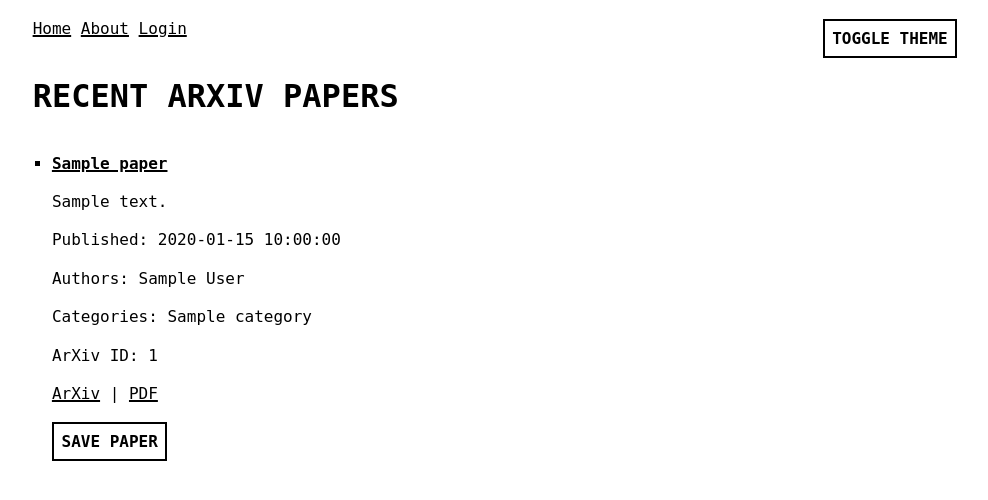
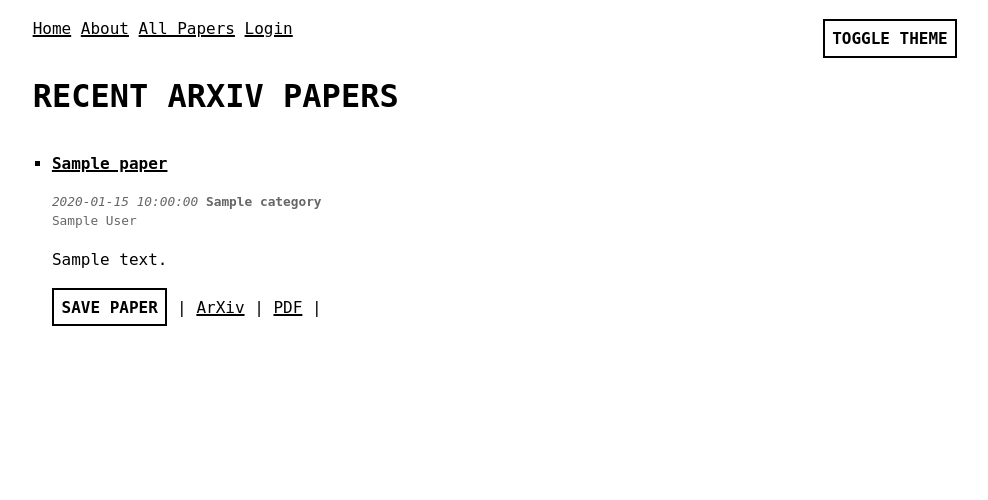
Before and after one commit to tnguyen21/arxivr, a Flask app: template templates/index.html in a window 1280 px wide. Shown: the top 500 px of the page, without its empty margins (145-1133 px from the left). Run offline with Flask 3, Linux system fonts and the light colour scheme; the template is opened without the code that fills it: most values are stand-ins (such as "Sample title", 1, 10 or a date in 2020); some web fonts are replaced.

Commit message:
add some more styles for viewing all papers

```diff
--- a/app.py
+++ b/app.py
@@ -1,5 +1,6 @@
 from flask import Flask, render_template, g, request, jsonify, redirect, url_for, make_response
 import sqlite3
+from datetime import datetime
 
 app = Flask(__name__)
 
@@ -17,6 +18,11 @@ def get_db():
 def index():
     db = get_db()
     papers = db.execute('SELECT * FROM papers ORDER BY published DESC LIMIT 10').fetchall()
+    # Format the published date for each paper
+    # TODO this is messy; we should just store dates in a better format on init/batch insert
+    papers = [dict(paper) for paper in papers]
+    for paper in papers:
+        paper['published'] = datetime.strptime(paper['published'], '%Y-%m-%dT%H:%M:%S%z').strftime('%d %b %Y')
     return render_template('index.html', papers=papers)
 
 @app.route('/about')
@@ -43,6 +49,26 @@ def api_login():
     user = db.execute('SELECT id FROM users WHERE username = ?', (username,)).fetchone()
     return jsonify({'message': 'Login successful', 'user_id': user['id']}), 200
 
+@app.route('/papers/<int:page>')
+def all_papers(page=1):
+    per_page = 10  # Number of papers per page
+    offset = (page - 1) * per_page
+
+    db = get_db()
+    papers = db.execute('SELECT * FROM papers ORDER BY published DESC LIMIT ? OFFSET ?',
+                       (per_page, offset)).fetchall()
+
+    # Get total count of papers for pagination
+    total_papers = db.execute('SELECT COUNT(*) as count FROM papers').fetchone()['count']
+    total_pages = (total_papers + per_page - 1) // per_page  # Ceiling division
+
+    return render_template('papers.html',
+                         papers=papers,
+                         page=page,
+                         total_pages=total_pages,
+                         has_prev=page > 1,
+                         has_next=page < total_pages)
+
 @app.route('/papers/save', methods=['POST'])
 def save_paper():
     data = request.get_json()
--- a/static/monospace.css
+++ b/static/monospace.css
@@ -528,3 +528,10 @@ label input {
 .debug-toggle-label {
   text-align: right;
 }
+
+/* custom styles */
+
+.paper-metadata {
+  font-size: 0.8em;
+  color: var(--text-color-alt);
+}
--- a/templates/index.html
+++ b/templates/index.html
@@ -7,16 +7,18 @@
     {% for paper in papers %}
       <li>
         <h3><a href="{{ paper.abstract_link }}">{{ paper.title }}</a></h3>
+        <p class="paper-metadata">
+          <span aria-label="Published date" style="font-style: italic">{{ paper.published }}</span>
+          <span aria-label="Paper category" style="font-weight: bold">{{ paper.category }}</span>
+          <br>
+          <span aria-label="Authors">{{ paper.author }}</span>
+        </p>
         <p>{{ paper.summary }}</p>
-        <p>Published: {{ paper.published }}</p>
-        <p>Authors: {{ paper.author }}</p>
-        <p>Categories: {{ paper.category }}</p>
-        <p>ArXiv ID: {{ paper.arxiv_id }}</p>
-        <p>
+        <div>
+          <button class="save-paper-btn" data-paper-id="{{ paper.id }}" onclick="savePaper('{{ paper.id }}')">Save Paper</button> |
           <a href="{{ paper.arxiv_link }}">ArXiv</a> |
-          <a href="{{ paper.pdf_link }}">PDF</a>
-        </p>
-        <button class="save-paper-btn" data-paper-id="{{ paper.id }}" onclick="savePaper({{ paper.id }})">Save Paper</button>
+          <a href="{{ paper.pdf_link }}">PDF</a> |
+        </div>
         <script>
         async function savePaper(paperId) {
             const userId = localStorage.getItem('user_id');
--- a/templates/shared/nav.html
+++ b/templates/shared/nav.html
@@ -1,6 +1,7 @@
 <nav>
     <a href="{{ url_for('index') }}">Home</a>
     <a href="{{ url_for('about') }}">About</a>
+    <a href="{{ url_for('all_papers', page=1) }}">All Papers</a>
     {% if request.cookies.get('user_id') %}
         <a href="{{ url_for('saved') }}">Saved Papers</a>
         <a href="{{ url_for('logout') }}">Logout</a>
```
Also changed, not shown: templates/papers.html (added, +26 -0 lines).
